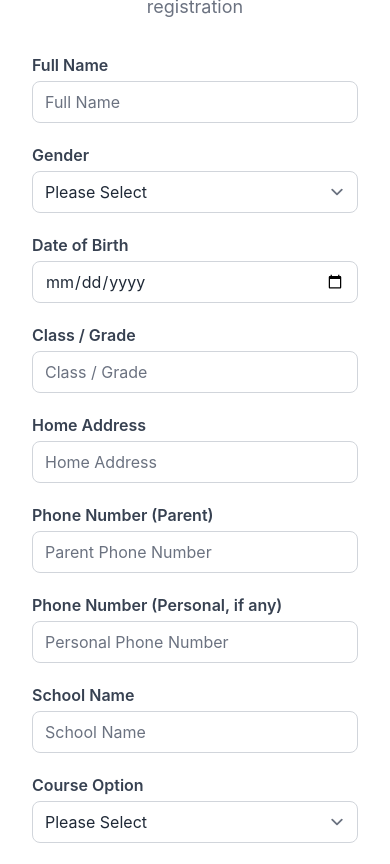
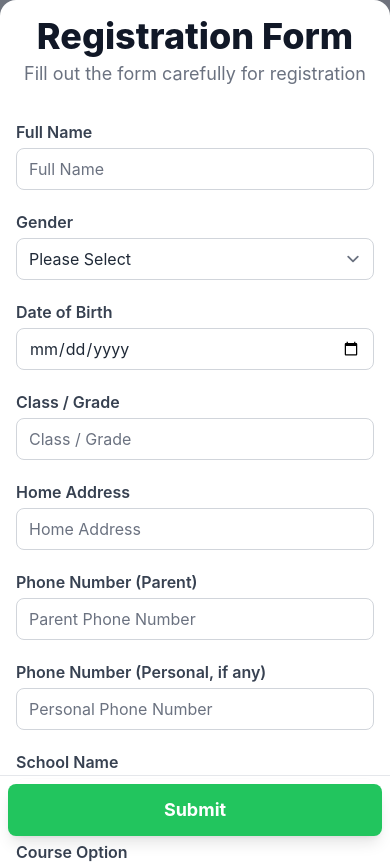
Before and after one commit to Yadavvamrita/studentsummercampp, a React (Create React App) app: page /register in a window 390 px wide. Shown: the top 864 px of the page. Built offline with nearby package versions, Linux system fonts and the light colour scheme.

Commit message:
Make student form and navbar fully responsive and update routing

```diff
--- a/package.json
+++ b/package.json
@@ -8,6 +8,7 @@
     "@testing-library/jest-dom": "^5.17.0",
     "@testing-library/react": "^13.4.0",
     "@testing-library/user-event": "^13.5.0",
+    "firebase": "^11.6.1",
     "react": "^18.2.0",
     "react-dom": "^18.2.0",
     "react-router-dom": "^6.3.0",
--- a/src/components/HostCamp.jsx
+++ b/src/components/HostCamp.jsx
@@ -1,5 +1,7 @@
 import React, { useState } from 'react';
 import { useNavigate } from 'react-router-dom';
+import { db } from "../firebase";
+import { collection, addDoc } from "firebase/firestore";
 
 const HostCamp = () => {
   const navigate = useNavigate();
@@ -34,15 +36,20 @@ const HostCamp = () => {
     }));
   };
 
-  const handleSubmit = (e) => {
+  const handleSubmit = async (e) => {
     e.preventDefault();
-    console.log('Form submitted:', formData);
-    navigate('/registration-success');
+    try {
+      await addDoc(collection(db, "hostCampRequests"), formData);
+      navigate('/registration-success');
+    } catch (error) {
+      // handle error (show message, etc.)
+    }
   };
 
   return (
-    <div className="min-h-screen bg-gray-100 py-12 px-4 sm:px-6 lg:px-8">
-      <div className="max-w-4xl mx-auto">
+    <div className="w-screen min-h-screen flex items-center justify-center overflow-hidden relative" style={{ background: `url('/kids-sunset.jpg') center/cover no-repeat` }}>
+      <div className="absolute inset-0 bg-black bg-opacity-50 backdrop-blur-sm z-0"></div>
+      <div className="max-w-4xl mx-auto relative z-10 w-full">
         <div className="bg-white shadow-xl rounded-lg p-8">
           {/* Header */}
           <div className="text-center mb-8">
--- a/src/components/StudentRegistration.jsx
+++ b/src/components/StudentRegistration.jsx
@@ -1,5 +1,7 @@
 import React, { useState } from 'react';
 import { useNavigate } from 'react-router-dom';
+import { db } from "../firebase";
+import { collection, addDoc } from "firebase/firestore";
 
 const StudentRegistration = () => {
   const navigate = useNavigate();
@@ -92,16 +94,9 @@ const StudentRegistration = () => {
 
     if (validateForm()) {
       try {
-        // Here you would typically send the data to your backend
-        console.log('Form submitted:', formData);
-
-        // Simulate API call
-        await new Promise(resolve => setTimeout(resolve, 1000));
-
-        // Redirect to success page
+        await addDoc(collection(db, "studentRegistrations"), formData);
         navigate('/registration-success');
       } catch (error) {
-        console.error('Submission error:', error);
         setErrors(prev => ({
           ...prev,
           submit: 'Failed to submit form. Please try again.'
@@ -118,10 +113,10 @@ const StudentRegistration = () => {
   };
 
   return (
-    <div className="w-screen h-screen flex items-center justify-center overflow-hidden relative" style={{ background: `url('/sec41.jpg') center/cover no-repeat` }}>
+    <div className="w-screen min-h-screen flex items-center justify-center overflow-y-auto relative" style={{ background: `url('/sec41.jpg') center/cover no-repeat` }}>
       <div className="absolute inset-0 bg-black bg-opacity-50 backdrop-blur-sm z-0"></div>
-      <div className="relative z-10 w-full max-w-lg">
-        <div className="bg-white rounded-2xl shadow-xl p-8 w-full flex flex-col items-center">
+      <div className="relative z-10 w-full max-w-2xl">
+        <div className="bg-white rounded-2xl shadow-xl p-4 w-full flex flex-col items-center">
           <div className="text-center mb-2">
             <h2 className="text-4xl font-extrabold text-gray-900 mb-1">Registration Form</h2>
             <p className="text-lg text-gray-500 mb-6">Fill out the form carefully for registration</p>
@@ -131,7 +126,7 @@ const StudentRegistration = () => {
               <p className="text-red-600">{errors.submit}</p>
             </div>
           )}
-          <form onSubmit={handleSubmit} className="w-full grid grid-cols-1 md:grid-cols-2 gap-x-6 gap-y-5">
+          <form onSubmit={handleSubmit} className="w-full grid grid-cols-1 md:grid-cols-2 gap-x-6 gap-y-5 pb-24">
             {/* Full Name */}
             <div>
               <label htmlFor="fullName" className="block text-base font-semibold text-gray-700 mb-1">Full Name</label>
@@ -196,8 +191,8 @@ const StudentRegistration = () => {
               {renderError('courseOption')}
             </div>
             {/* Submit Button */}
-            <div className="md:col-span-2 flex justify-center mt-4">
-              <button type="submit" disabled={isSubmitting} className="w-40 bg-green-500 hover:bg-green-600 text-white text-lg font-bold py-2 rounded-lg shadow-lg transition-all duration-200 focus:outline-none focus:ring-2 focus:ring-green-400">
+            <div className="md:col-span-2 flex justify-center mt-4 md:static fixed bottom-0 left-0 w-full bg-white bg-opacity-95 p-2 md:p-0 z-20 md:z-auto border-t md:border-0">
+              <button type="submit" disabled={isSubmitting} className="w-full md:w-40 bg-green-500 hover:bg-green-600 text-white text-lg font-bold py-3 md:py-2 rounded-lg shadow-lg transition-all duration-200 focus:outline-none focus:ring-2 focus:ring-green-400">
                 {isSubmitting ? 'Submitting...' : 'Submit'}
               </button>
             </div>
--- /dev/null
+++ b/src/firebase.js
@@ -0,0 +1,17 @@
+import { initializeApp } from "firebase/app";
+import { getAnalytics } from "firebase/analytics";
+import { getFirestore } from "firebase/firestore";
+
+const firebaseConfig = {
+  apiKey: "AIzaSyCijHCsIfF5Rwsezp_YczwwR03XfKh2Fz8",
+  authDomain: "summer-camp-website-6cff0.firebaseapp.com",
+  projectId: "summer-camp-website-6cff0",
+  storageBucket: "summer-camp-website-6cff0.firebasestorage.app",
+  messagingSenderId: "657277796422",
+  appId: "1:657277796422:web:268363dba632cbd514ca47",
+  measurementId: "G-QGQMZH9ZR2"
+};
+
+const app = initializeApp(firebaseConfig);
+const analytics = getAnalytics(app);
+export const db = getFirestore(app);
```
Also changed, not shown: src/App.jsx (+5 -2 lines), 1 other file (tests, documents, lock files or other folders).
